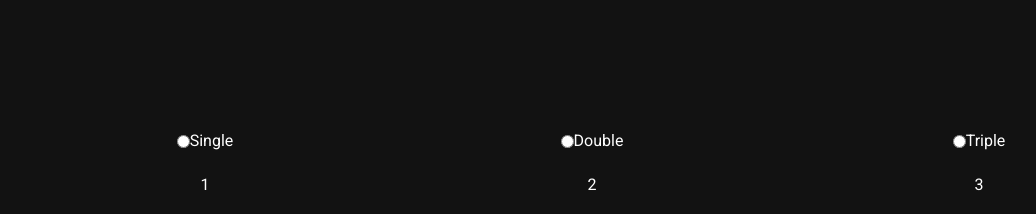
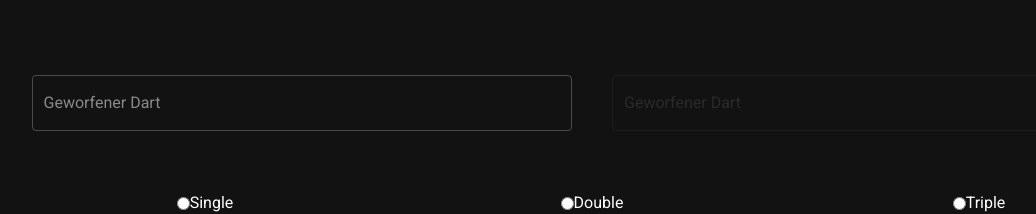
Before and after one commit to dieserak/dartak, a Nuxt app: page /match in a window 1280 px wide. Shown: the part 222-436 px from the top of the page, without its empty margins (48-1084 px from the left). Built offline with nearby package versions, Linux system fonts and the light colour scheme; what vue-speech would draw is missing.

Commit message:
no message

```diff
--- a/pages/match.vue
+++ b/pages/match.vue
@@ -22,13 +22,14 @@
           </div>
           <Checkout :checkout="player.score" />
         </div>
-        <input
+        <v-text-field
           :ref="`input${player.id}`"
           v-model="player.shot"
+          placeholder="Geworfener Dart"
+          outlined
           :readonly="$_isMobile"
-          class="input input--full-width"
           @keyup.enter="setNewScore()"
-        />
+        ></v-text-field>
       </div>
       <Keypad @KeypadEnter="setNewScore()" @KeypadClicked="getValue" />
     </div>
```
